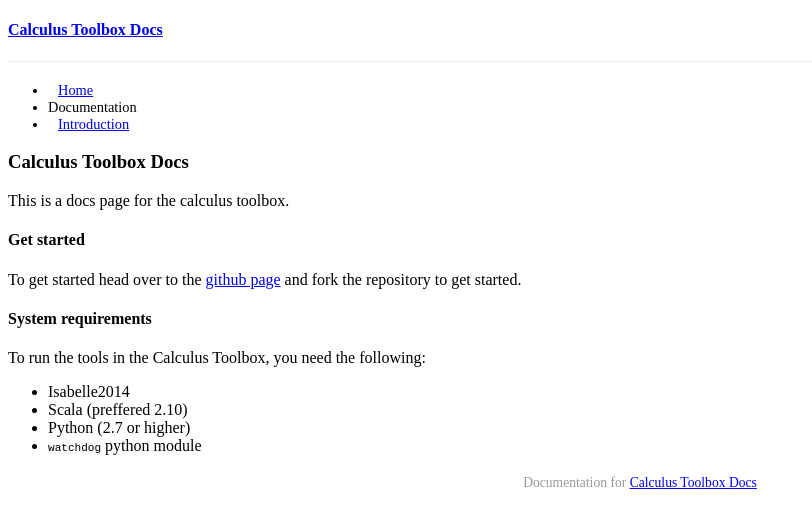
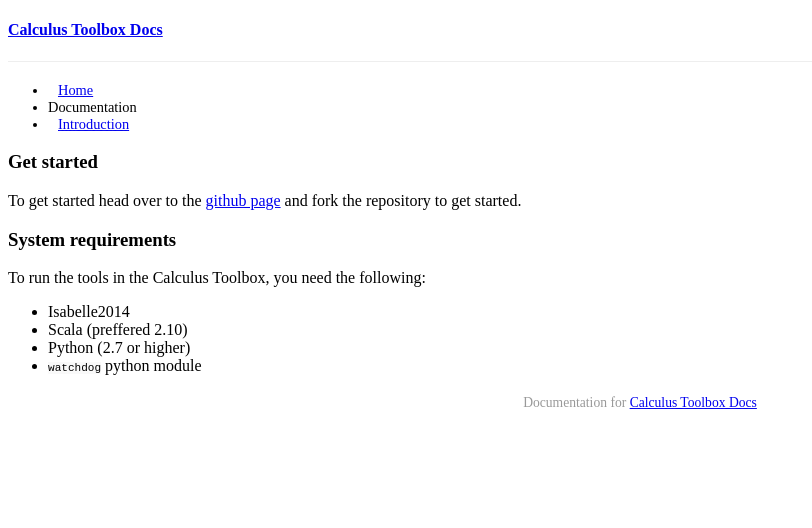
Before and after one commit to goodlyrottenapple/calculus-toolbox, a Jekyll site: the page built from index.md, in a window 1280 px wide. Shown: the top 528 px of the page, without its empty margins (0-812 px from the left). Built offline with Jekyll 4.4.1, drawn with Linux system fonts in a browser that asks for light colours; Markdown is read by kramdown in place of the engine named in the settings; a style sheet for code colours, icons or effects is not loaded.

Commit message:
edited index

```diff
--- a/index.md
+++ b/index.md
@@ -3,15 +3,11 @@ layout: default
 title: "Calculus Toolbox Docs Home"
 ---
 
-### Calculus Toolbox Docs
-
-This is a docs page for the calculus toolbox.
-
-#### Get started
+### Get started
 
 To get started head over to the [github page](https://github.com/goodlyrottenapple/calculus-toolbox) and fork the repository to get started.
 
-#### System requirements
+### System requirements
 
 To run the tools in the Calculus Toolbox, you need the following:
 
```
